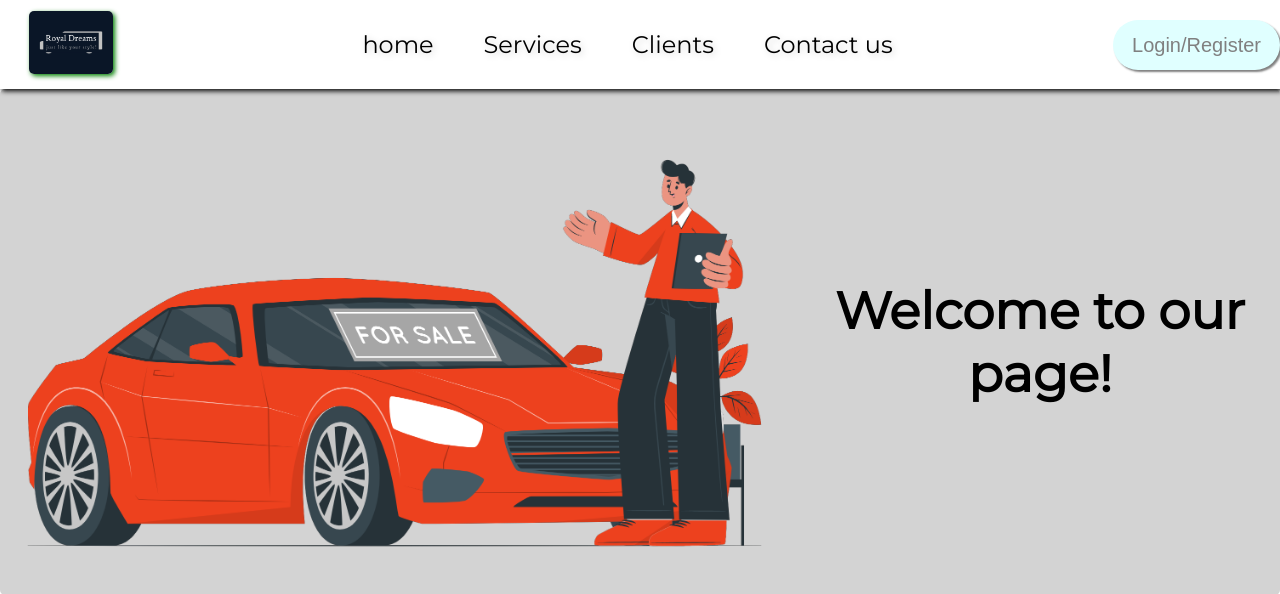
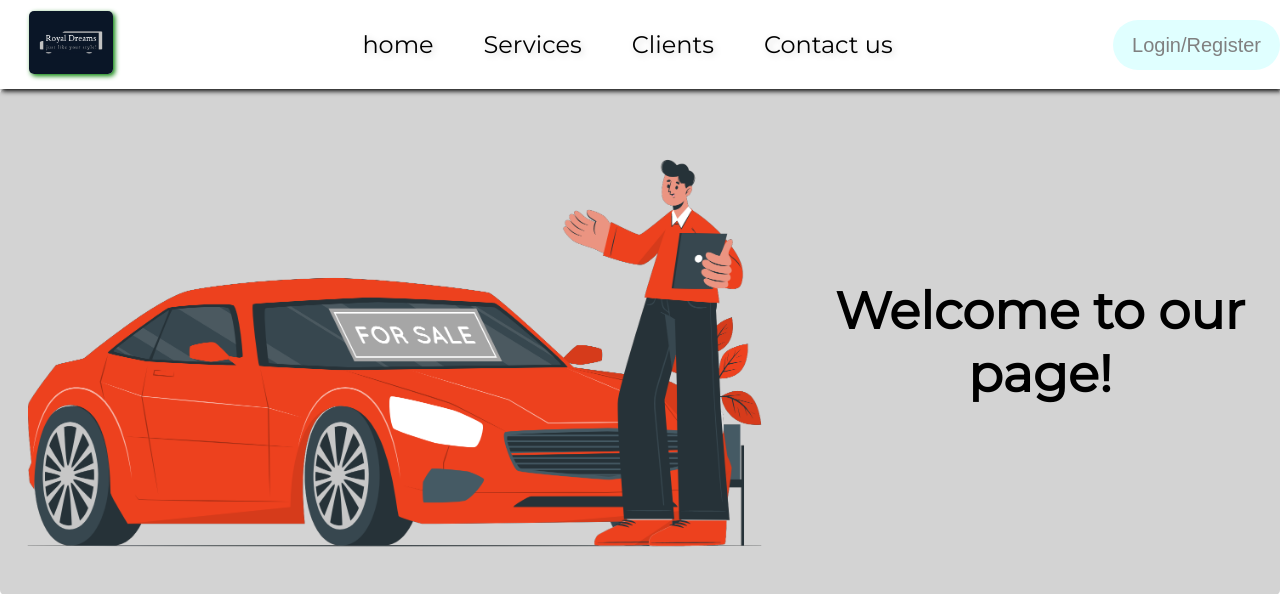
Before and after one commit to neelpatel48/car-website, a PHP site: page / in a window 1280 px wide. Shown: the top 594 px of the page. Run offline with PHP 8.4, Linux system fonts and the light colour scheme.

Commit message:
delete login shadow

```diff
--- a/style.css
+++ b/style.css
@@ -69,7 +69,6 @@ html {
 
 #rightnav {
     display: flex;
-
 }
 
 #rightnav button {
@@ -85,7 +84,6 @@ html {
     font-weight: normal;
     background-color: lightcyan;
     color: gray;
-    box-shadow: 2px 2px 2px;
 }
 
 #rightnav button:hover {
```
